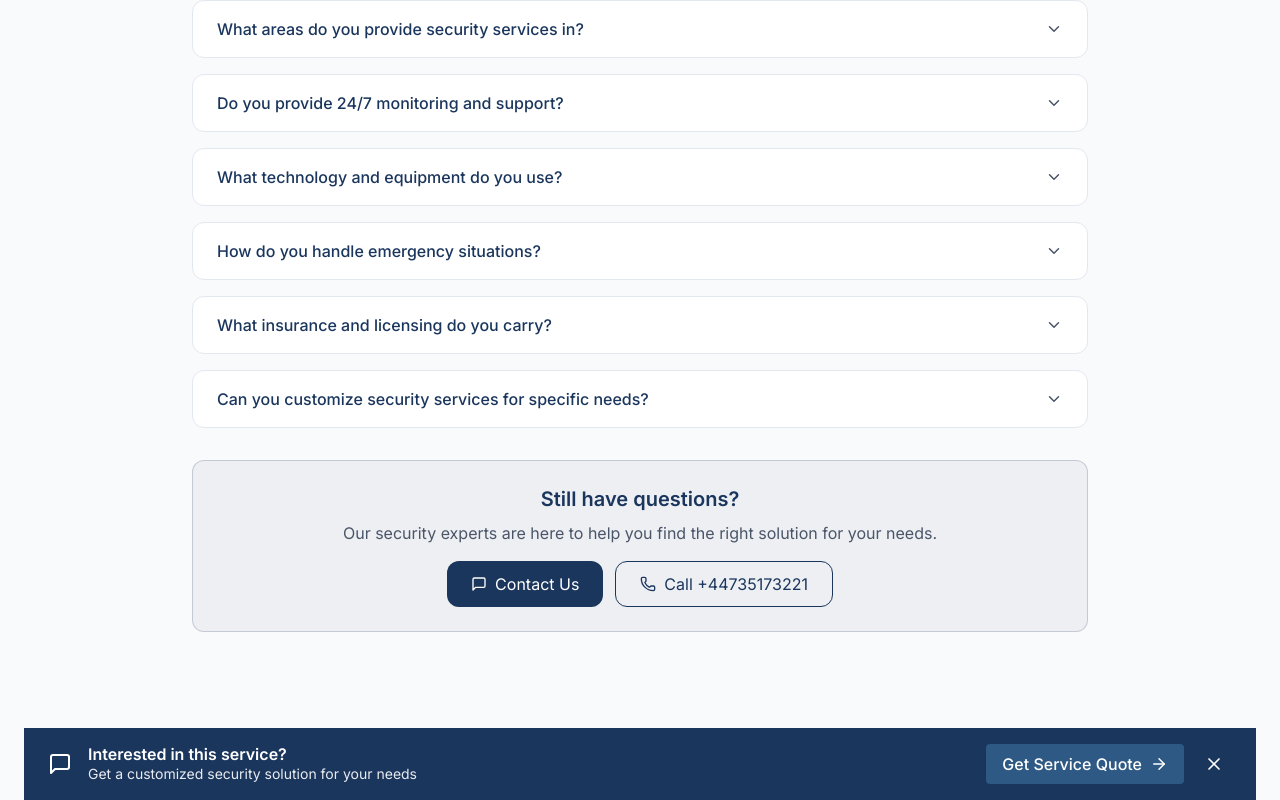
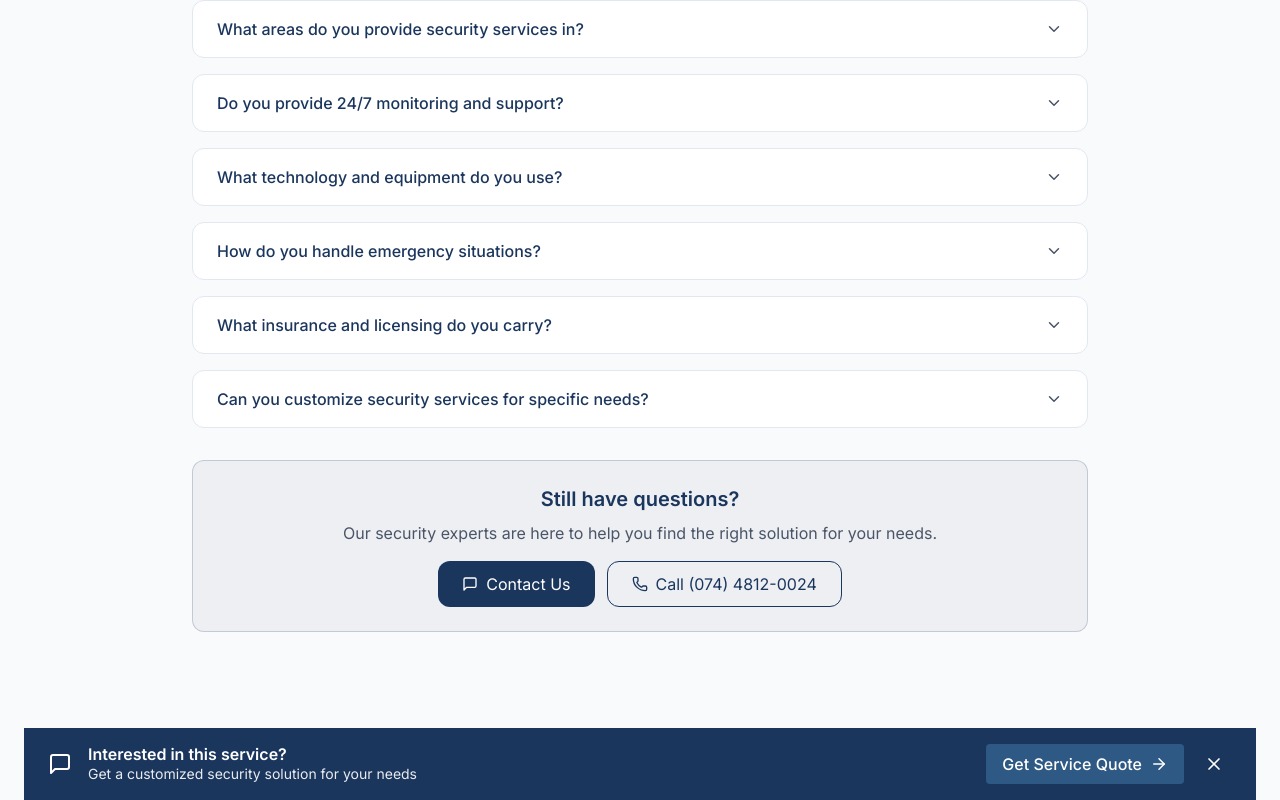
Before and after one commit to indiguard/indiguard_frontend, a React (Vite) app: page /service-detail-page in a window 1280 px wide. Shown: the part 1808-2608 px from the top of the page. Built offline with nearby package versions, Linux system fonts and the light colour scheme.

Commit message:
Update ServiceFAQ.jsx

```diff
--- a/src/pages/service-detail-page/components/ServiceFAQ.jsx
+++ b/src/pages/service-detail-page/components/ServiceFAQ.jsx
@@ -128,11 +128,11 @@ const ServiceFAQ = ({ service }) => {
               </a>
 
               <a
-                href="tel:+44735173221"
+                href="tel:+447448120024"
                 className="inline-flex items-center justify-center space-x-2 px-4 sm:px-6 py-2 sm:py-3 border border-primary text-primary rounded-lg hover:bg-primary/5 transition-colors duration-200 text-sm sm:text-base"
               >
                 <Icon name="Phone" size={16} className="flex-shrink-0" />
-                <span>Call +44735173221</span>
+                <span>Call (074) 4812-0024</span>
               </a>
             </div>
           </div>
```
